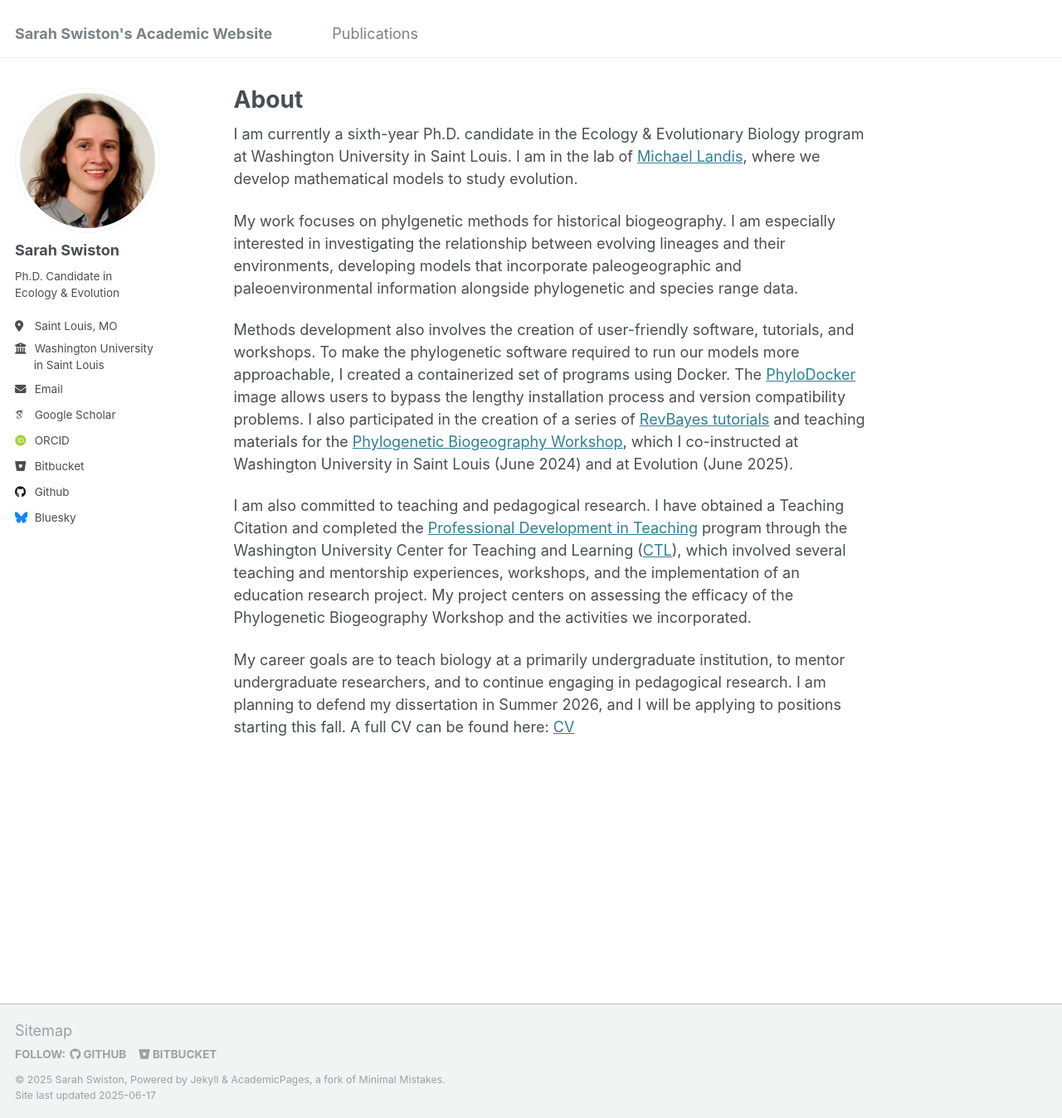
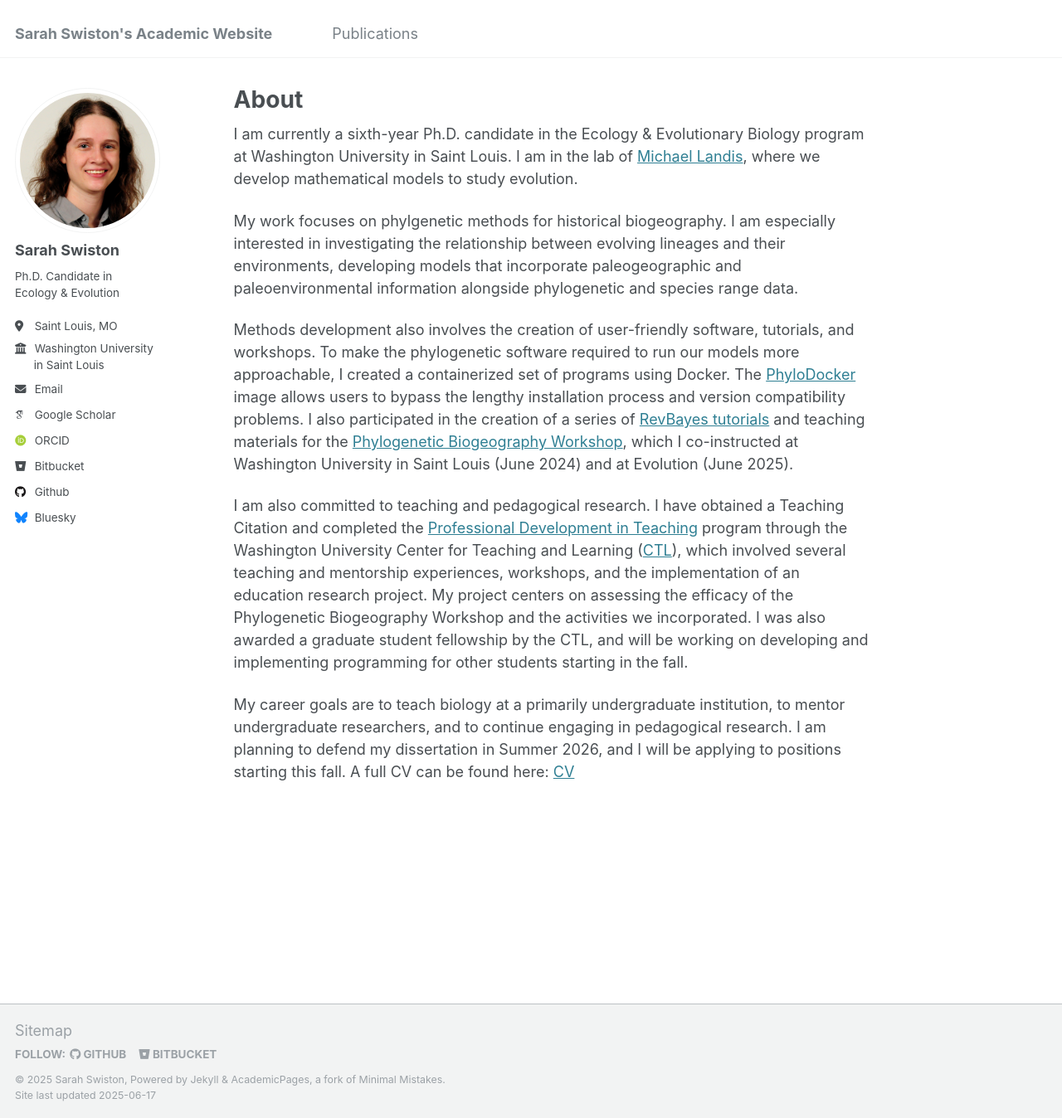
Before and after one commit to sswiston/sswiston.github.io, a Jekyll site: the page built from _pages/about.md, in a window 1280 px wide and 1348 px high. Shown: the whole window at 83% size. Built offline with Jekyll 4.4.1, drawn with Linux system fonts in a browser that asks for light colours; some web fonts are replaced.

Commit message:
added info about fellowship

```diff
--- a/_pages/about.md
+++ b/_pages/about.md
@@ -13,6 +13,6 @@ My work focuses on phylgenetic methods for historical biogeography. I am especia
 
 Methods development also involves the creation of user-friendly software, tutorials, and workshops. To make the phylogenetic software required to run our models more approachable, I created a containerized set of programs using Docker. The [PhyloDocker](https://hub.docker.com/r/sswiston/phylo_docker) image allows users to bypass the lengthy installation process and version compatibility problems. I also participated in the creation of a series of [RevBayes tutorials](https://revbayes.github.io/tutorials/fig_intro/) and teaching materials for the [Phylogenetic Biogeography Workshop](https://sites.wustl.edu/hawaiianplantbiogeography/phylogenetic-biogeography-workshop-wustl/), which I co-instructed at Washington University in Saint Louis (June 2024) and at Evolution (June 2025).
 
-I am also committed to teaching and pedagogical research. I have obtained a Teaching Citation and completed the [Professional Development in Teaching](https://ctl.wustl.edu/professional-development-in-teaching/) program through the Washington University Center for Teaching and Learning ([CTL](https://ctl.wustl.edu/)), which involved several teaching and mentorship experiences, workshops, and the implementation of an education research project. My project centers on assessing the efficacy of the Phylogenetic Biogeography Workshop and the activities we incorporated.
+I am also committed to teaching and pedagogical research. I have obtained a Teaching Citation and completed the [Professional Development in Teaching](https://ctl.wustl.edu/professional-development-in-teaching/) program through the Washington University Center for Teaching and Learning ([CTL](https://ctl.wustl.edu/)), which involved several teaching and mentorship experiences, workshops, and the implementation of an education research project. My project centers on assessing the efficacy of the Phylogenetic Biogeography Workshop and the activities we incorporated. I was also awarded a graduate student fellowship by the CTL, and will be working on developing and implementing programming for other students starting in the fall.
 
 My career goals are to teach biology at a primarily undergraduate institution, to mentor undergraduate researchers, and to continue engaging in pedagogical research. I am planning to defend my dissertation in Summer 2026, and I will be applying to positions starting this fall. A full CV can be found here: [CV](http://sswiston.github.io/files/Swiston_CV.pdf)
```
